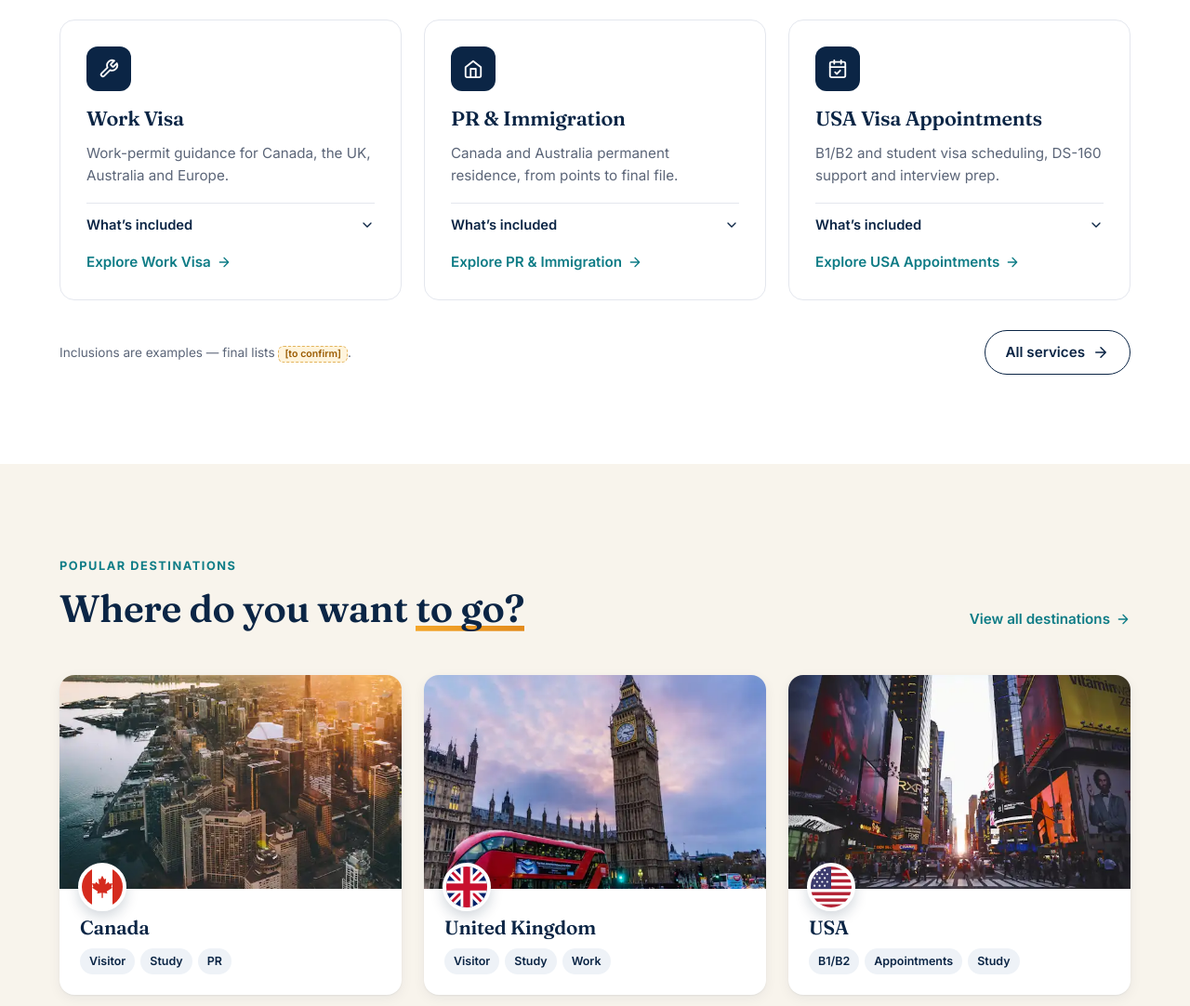
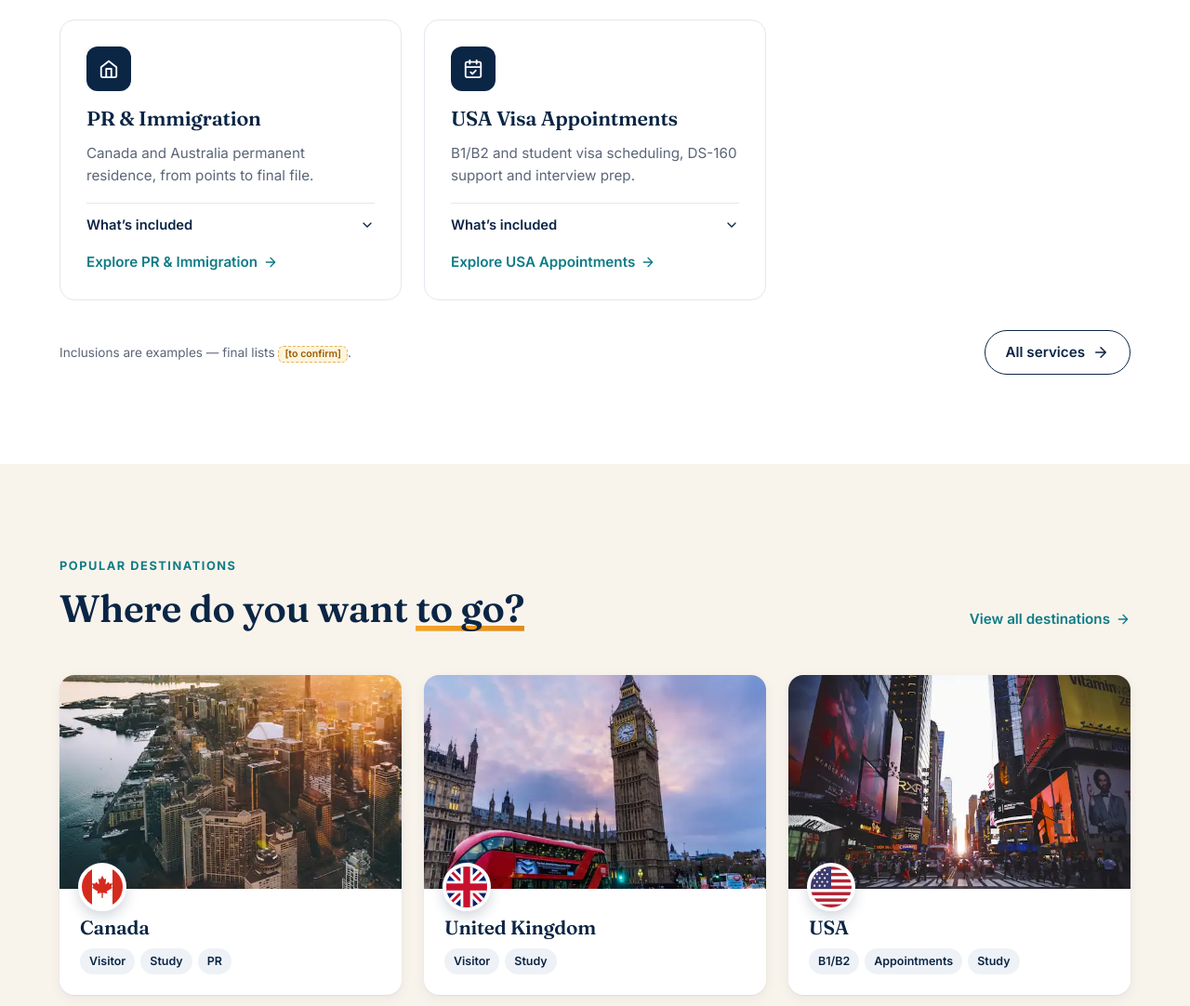
Before and after one commit to incredibletravelers/it-homepage-demo, a plain HTML site: page index.html in a window 1280 px wide. Shown: the part 1715-2797 px from the top of the page at 93% size. Drawn offline with Linux system fonts and the light colour scheme.

Commit message:
Remove work visas from the homepage demo
Incredible Travellers does not offer work visas, so the Work mega-menu column, service card, form options, footer link and UK 'Work' tag are gone, and the intro copy no longer lists work visas.

```diff
--- a/css/style.css
+++ b/css/style.css
@@ -89,7 +89,7 @@ button,input,select{font:inherit}
 .has-mega{position:static}
 .mega{position:absolute;left:50%;top:100%;transform:translate(-50%,8px);width:min(1100px,calc(100vw - 48px));background:#fff;border:1px solid var(--line);border-radius:20px;box-shadow:var(--sh-2);padding:26px 28px 0;opacity:0;visibility:hidden;transition:opacity .2s,transform .2s,visibility .2s}
 .has-mega:hover .mega,.has-mega:focus-within .mega,.has-mega.open .mega{opacity:1;visibility:visible;transform:translate(-50%,0)}
-.mega__grid{display:grid;grid-template-columns:repeat(5,1fr);gap:20px}
+.mega__grid{display:grid;grid-template-columns:repeat(4,1fr);gap:20px}
 .mega__head{display:flex;gap:10px;align-items:center;margin-bottom:12px;padding-bottom:12px;border-bottom:1px solid var(--line)}
 .mega__head strong{display:block;font-family:var(--ff-h);color:var(--navy);font-size:1.05rem}
 .mega__head small{color:var(--muted);font-size:.78rem}
--- a/index.html
+++ b/index.html
@@ -3,8 +3,8 @@
 <head>
 <meta charset="utf-8">
 <meta name="viewport" content="width=device-width, initial-scale=1">
-<title>Visa Consultant in Delhi | Tourist, Study, Work & PR Visas | Incredible Travellers</title>
-<meta name="description" content="Incredible Travellers is a Delhi visa consultancy for tourist, study, business, work and PR visas to Canada, the UK, USA, Australia and Europe. Clear checklists, honest advice, real updates.">
+<title>Visa Consultant in Delhi | Tourist, Study, Business & PR Visas | Incredible Travellers</title>
+<meta name="description" content="Incredible Travellers is a Delhi visa consultancy for tourist, study, business, family and PR visas to Canada, the UK, USA, Australia and Europe. Clear checklists, honest advice, real updates.">
 <meta name="robots" content="noindex, nofollow"><!-- design demo only -->
 <link rel="preconnect" href="https://fonts.googleapis.com">
 <link rel="preconnect" href="https://fonts.gstatic.com" crossorigin>
@@ -85,10 +85,6 @@
                 <a href="#"><img src="images/flags/ca.svg" alt="">Canada</a><a href="#"><img src="images/flags/gb.svg" alt="">United Kingdom</a><a href="#"><img src="images/flags/us.svg" alt="">USA</a><a href="#"><img src="images/flags/au.svg" alt="">Australia</a><a href="#"><img src="images/flags/eu.svg" alt="">Europe</a>
               </div>
               <div class="mega__col">
-                <div class="mega__head"><span class="tile tile-sm"><svg class="ic"><use href="#i-tool"/></svg></span><div><strong>Work</strong><small>Work permits</small></div></div>
-                <a href="#"><img src="images/flags/ca.svg" alt="">Canada</a><a href="#"><img src="images/flags/gb.svg" alt="">United Kingdom</a><a href="#"><img src="images/flags/au.svg" alt="">Australia</a><a href="#"><img src="images/flags/eu.svg" alt="">Europe</a>
-              </div>
-              <div class="mega__col">
                 <div class="mega__head"><span class="tile tile-sm"><svg class="ic"><use href="#i-home"/></svg></span><div><strong>PR</strong><small>Permanent residence</small></div></div>
                 <a href="#"><img src="images/flags/ca.svg" alt="">Canada PR</a><a href="#"><img src="images/flags/au.svg" alt="">Australia PR</a>
                 <a href="#tools" class="mega__tool"><svg class="ic"><use href="#i-calc"/></svg> Points calculator</a>
@@ -134,7 +130,6 @@
     <p class="drawer__label">Visas by goal</p>
     <details class="drawer__acc"><summary><span class="tile tile-sm"><svg class="ic"><use href="#i-plane"/></svg></span>Visit</summary><div><a href="#">Canada</a><a href="#">United Kingdom</a><a href="#">USA</a><a href="#">Australia</a><a href="#">Schengen / Europe</a><a href="#">Dubai (UAE)</a></div></details>
     <details class="drawer__acc"><summary><span class="tile tile-sm"><svg class="ic"><use href="#i-cap"/></svg></span>Study</summary><div><a href="#">Canada</a><a href="#">United Kingdom</a><a href="#">USA</a><a href="#">Australia</a><a href="#">Europe</a></div></details>
-    <details class="drawer__acc"><summary><span class="tile tile-sm"><svg class="ic"><use href="#i-tool"/></svg></span>Work</summary><div><a href="#">Canada</a><a href="#">United Kingdom</a><a href="#">Australia</a><a href="#">Europe</a></div></details>
     <details class="drawer__acc"><summary><span class="tile tile-sm"><svg class="ic"><use href="#i-home"/></svg></span>PR</summary><div><a href="#">Canada PR</a><a href="#">Australia PR</a><a href="#tools">Points calculator</a></div></details>
     <details class="drawer__acc"><summary><span class="tile tile-sm"><svg class="ic"><use href="#i-brief"/></svg></span>Business</summary><div><a href="#">USA</a><a href="#">United Kingdom</a><a href="#">Schengen</a><a href="#">Canada</a></div></details>
     <nav class="drawer__links"><a href="#destinations">Destinations</a><a href="#services">Services</a><a href="#tools">Tools</a><a href="#guides">Guides</a><a href="#why">About</a><a href="#book">Contact</a></nav>
@@ -151,13 +146,13 @@
     <div class="hero__copy">
       <span class="badge"><span class="dot"></span> Visa &amp; travel consultancy · Delhi</span>
       <h1 class="hero__title">Your visa, handled by <span class="ul">people who care.</span></h1>
-      <p class="hero__lead">Tourist, study, business, work and PR visas for Canada, the UK, USA, Australia and Europe — with clear document checklists, honest advice and real updates at every step.</p>
+      <p class="hero__lead">Tourist, study, business, family and PR visas for Canada, the UK, USA, Australia and Europe — with clear document checklists, honest advice and real updates at every step.</p>
 
       <form class="elig" id="hero-form" aria-label="Free eligibility check">
         <label class="elig__field">
           <span>I need a…</span>
           <select name="type" aria-label="Visa type">
-            <option>Tourist visa</option><option>Study visa</option><option>Work visa</option><option>PR / Immigration</option><option>Business visa</option><option>Family visa</option>
+            <option>Tourist visa</option><option>Study visa</option><option>Business visa</option><option>PR / Immigration</option><option>Family visa</option>
           </select>
           <svg class="ic ic-sm"><use href="#i-down"/></svg>
         </label>
@@ -248,14 +243,6 @@
         <a class="link" href="#">Explore Business Visa <svg class="ic ic-sm"><use href="#i-arrow"/></svg></a>
       </article>
       <article class="svc reveal">
-        <span class="tile"><svg class="ic"><use href="#i-tool"/></svg></span>
-        <h3>Work Visa</h3>
-        <p>Work-permit guidance for Canada, the UK, Australia and Europe.</p>
-        <details class="svc__more"><summary>What’s included <svg class="ic ic-sm"><use href="#i-down"/></svg></summary>
-          <ul class="ticks"><li>Eligibility assessment</li><li>Offer &amp; employer docs check</li><li>Application filing</li><li>Dependant visas</li></ul></details>
-        <a class="link" href="#">Explore Work Visa <svg class="ic ic-sm"><use href="#i-arrow"/></svg></a>
-      </article>
-      <article class="svc reveal">
         <span class="tile"><svg class="ic"><use href="#i-home"/></svg></span>
         <h3>PR &amp; Immigration</h3>
         <p>Canada and Australia permanent residence, from points to final file.</p>
@@ -288,7 +275,7 @@
     </div>
     <div class="dest-grid">
       <a class="dest reveal" href="#"><div class="dest__img"><img src="images/dest-canada.webp" alt="Toronto skyline with the CN Tower at sunset" loading="lazy" width="560" height="420"></div><img class="flag" src="images/flags/ca.svg" alt="Canada flag"><div class="dest__body"><h3>Canada</h3><div class="tags"><span>Visitor</span><span>Study</span><span>PR</span></div></div></a>
-      <a class="dest reveal" href="#"><div class="dest__img"><img src="images/dest-uk.webp" alt="Big Ben and a red bus in London" loading="lazy" width="560" height="420"></div><img class="flag" src="images/flags/gb.svg" alt="United Kingdom flag"><div class="dest__body"><h3>United Kingdom</h3><div class="tags"><span>Visitor</span><span>Study</span><span>Work</span></div></div></a>
+      <a class="dest reveal" href="#"><div class="dest__img"><img src="images/dest-uk.webp" alt="Big Ben and a red bus in London" loading="lazy" width="560" height="420"></div><img class="flag" src="images/flags/gb.svg" alt="United Kingdom flag"><div class="dest__body"><h3>United Kingdom</h3><div class="tags"><span>Visitor</span><span>Study</span></div></div></a>
       <a class="dest reveal" href="#"><div class="dest__img"><img src="images/dest-usa.webp" alt="Times Square in New York" loading="lazy" width="560" height="420"></div><img class="flag" src="images/flags/us.svg" alt="USA flag"><div class="dest__body"><h3>USA</h3><div class="tags"><span>B1/B2</span><span>Appointments</span><span>Study</span></div></div></a>
       <a class="dest reveal" href="#"><div class="dest__img"><img src="images/dest-australia.webp" alt="Sydney Opera House and harbour" loading="lazy" width="560" height="420"></div><img class="flag" src="images/flags/au.svg" alt="Australia flag"><div class="dest__body"><h3>Australia</h3><div class="tags"><span>Subclass 600</span><span>Study</span><span>PR</span></div></div></a>
       <a class="dest reveal" href="#"><div class="dest__img"><img src="images/dest-schengen.webp" alt="Eiffel Tower in Paris at dusk" loading="lazy" width="560" height="420"></div><img class="flag" src="images/flags/eu.svg" alt="European Union flag"><div class="dest__body"><h3>Schengen / Europe</h3><div class="tags"><span>Tourist</span><span>Business</span></div></div></a>
@@ -437,7 +424,7 @@
         <div class="fgrid">
           <label><span>Full name</span><input type="text" name="name" placeholder="Your name" required autocomplete="name"></label>
           <label><span>Mobile (+91)</span><input type="tel" name="phone" placeholder="98xxx xxxxx" required autocomplete="tel" pattern="[0-9 +]{10,15}"></label>
-          <label><span>Visa type</span><select name="vtype" required><option value="">Select…</option><option>Tourist</option><option>Study</option><option>Work</option><option>PR / Immigration</option><option>Business</option><option>USA appointment</option></select></label>
+          <label><span>Visa type</span><select name="vtype" required><option value="">Select…</option><option>Tourist</option><option>Study</option><option>Business</option><option>PR / Immigration</option><option>USA appointment</option></select></label>
           <label><span>Preferred time</span><select name="time"><option>Morning (10–1)</option><option>Afternoon (1–4)</option><option>Evening (4–6)</option></select></label>
         </div>
         <label class="consent"><input type="checkbox" required><span>I agree to be contacted about my enquiry. See our <a href="#">Privacy Policy</a>.</span></label>
@@ -483,7 +470,7 @@
         <li><svg class="ic"><use href="#i-clock"/></svg><span>Mon–Sat, 10:00 AM – 6:00 PM</span></li>
       </ul>
     </div>
-    <div><h4>Services</h4><ul><li><a href="#">Tourist Visa</a></li><li><a href="#">Study Visa</a></li><li><a href="#">Business Visa</a></li><li><a href="#">Work Visa</a></li><li><a href="#">PR &amp; Immigration</a></li><li><a href="#">USA Visa Appointments</a></li></ul></div>
+    <div><h4>Services</h4><ul><li><a href="#">Tourist Visa</a></li><li><a href="#">Study Visa</a></li><li><a href="#">Business Visa</a></li><li><a href="#">PR &amp; Immigration</a></li><li><a href="#">USA Visa Appointments</a></li></ul></div>
     <div><h4>Destinations</h4><ul><li><a href="#">Canada</a></li><li><a href="#">United Kingdom</a></li><li><a href="#">USA</a></li><li><a href="#">Australia</a></li><li><a href="#">Schengen / Europe</a></li><li><a href="#">All destinations</a></li></ul></div>
     <div><h4>Company</h4><ul><li><a href="#">About us</a></li><li><a href="#">How it works</a></li><li><a href="https://incredibletravellers.com/blog/">Blog &amp; guides</a></li><li><a href="#">FAQs</a></li><li><a href="#">Contact</a></li><li><a href="#">Site map</a></li></ul></div>
   </div>
```
